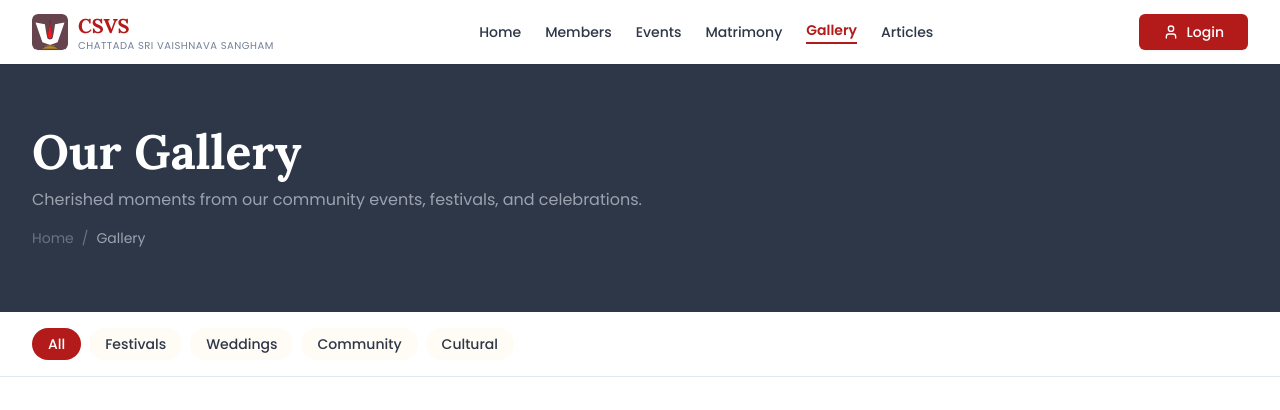
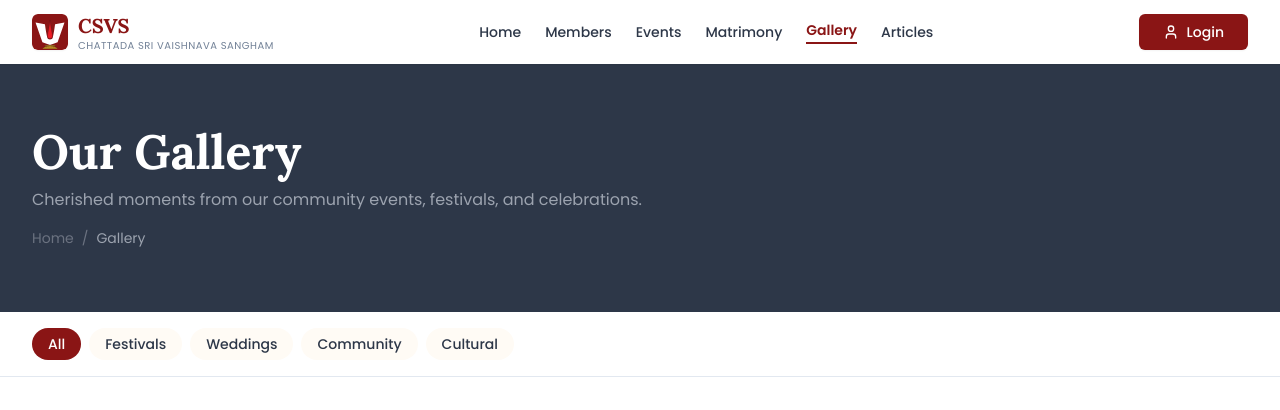
Before and after one commit to shashanka2a/csvs-app, a Next.js app: page /gallery in a window 1280 px wide. Shown: the top 410 px of the page. Built offline with nearby package versions, Linux system fonts and the light colour scheme.

Commit message:
refactor: update brand red color palette and logo background fill

```diff
--- a/app/globals.css
+++ b/app/globals.css
@@ -28,7 +28,7 @@
   }
 
   .active-tab {
-    border-bottom-color: #B31B1B;
+    border-bottom-color: #8A1515;
     @apply text-brand-red font-semibold;
   }
 
--- a/components/Logo.tsx
+++ b/components/Logo.tsx
@@ -2,9 +2,10 @@ import React from 'react';
 
 interface LogoProps {
   className?: string;
+  bgFill?: string;
 }
 
-export default function Logo({ className = 'w-9 h-9' }: LogoProps) {
+export default function Logo({ className = 'w-9 h-9', bgFill = '#8A1515' }: LogoProps) {
   return (
     <svg
       xmlns="http://www.w3.org/2000/svg"
@@ -13,7 +14,7 @@ export default function Logo({ className = 'w-9 h-9' }: LogoProps) {
       fill="currentColor"
     >
       {/* Background */}
-      <rect width="256" height="256" rx="36" fill="#66444d" />
+      <rect width="256" height="256" rx="36" fill={bgFill} />
 
       {/* White Namam (Thiruman) */}
       <path
--- a/tailwind.config.ts
+++ b/tailwind.config.ts
@@ -9,8 +9,8 @@ const config: Config = {
     extend: {
       colors: {
         brand: {
-          red: '#B31B1B',
-          redhover: '#8A1515',
+          red: '#8A1515',
+          redhover: '#6B1010',
           gold: '#F59E0B',
           goldhover: '#D97706',
           cream: '#FFFBF5',
```
Also changed, not shown: public/favicon.svg, public/logo.svg.
